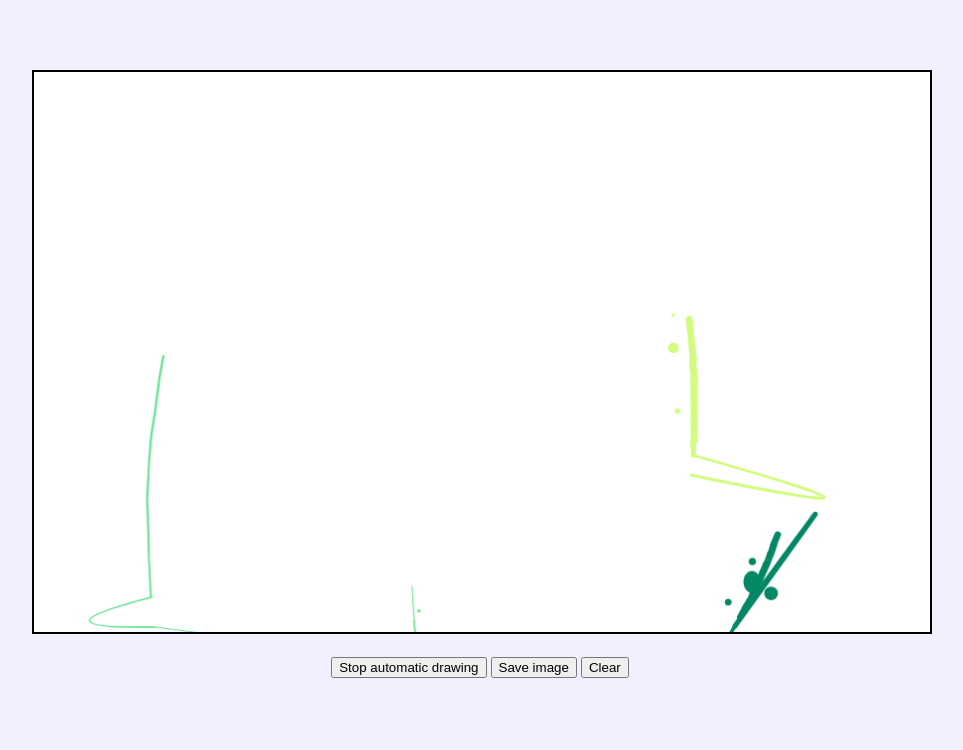
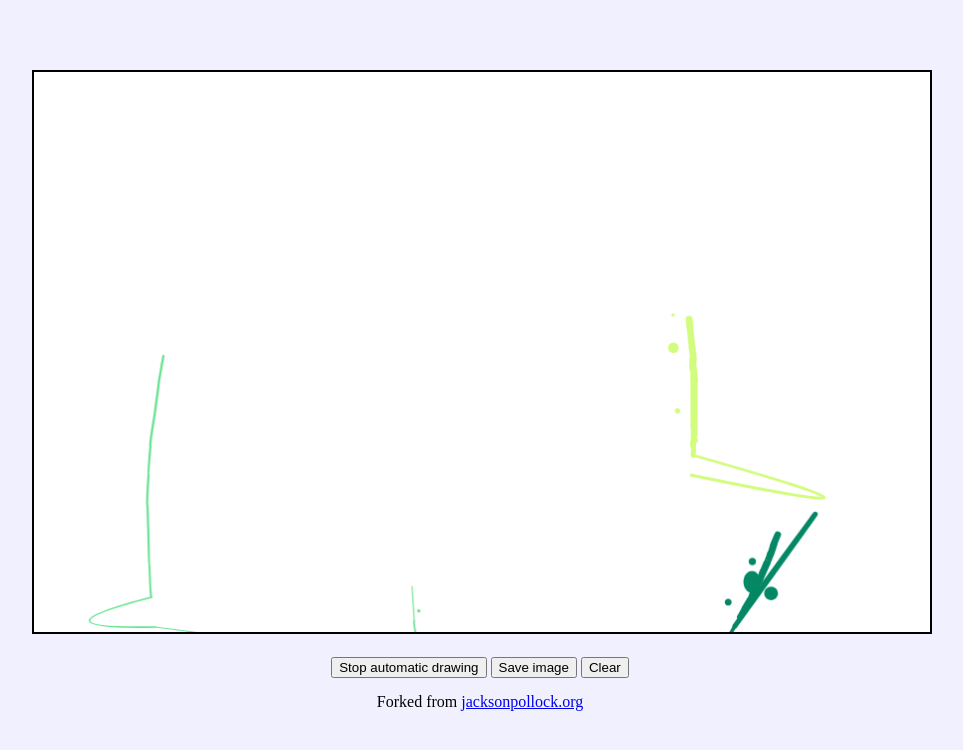
Before and after one commit to marwahaha/autopollock, a plain HTML site: page index.html in a window 1280 px wide. Shown: the whole page, without its empty margins (160-1123 px from the left). Drawn offline with Linux system fonts and the light colour scheme.

Commit message:
add credit

```diff
--- a/index.html
+++ b/index.html
@@ -21,6 +21,10 @@
             <button id="stopbutton" onclick="toggleButton();window.stopSimulatingGestures()">Stop automatic drawing</button>
             <button id='savebutton' onclick="saveCanvas()">Save image</button>
             <button id='clearbutton' onclick="clearCanvas()">Clear</button>
+        </div>
+        <br/>
+        <div>
+            Forked from <a href="http://jacksonpollock.org/" target="_blank">jacksonpollock.org</a>
         </div>
     </div>
     <script>
```
